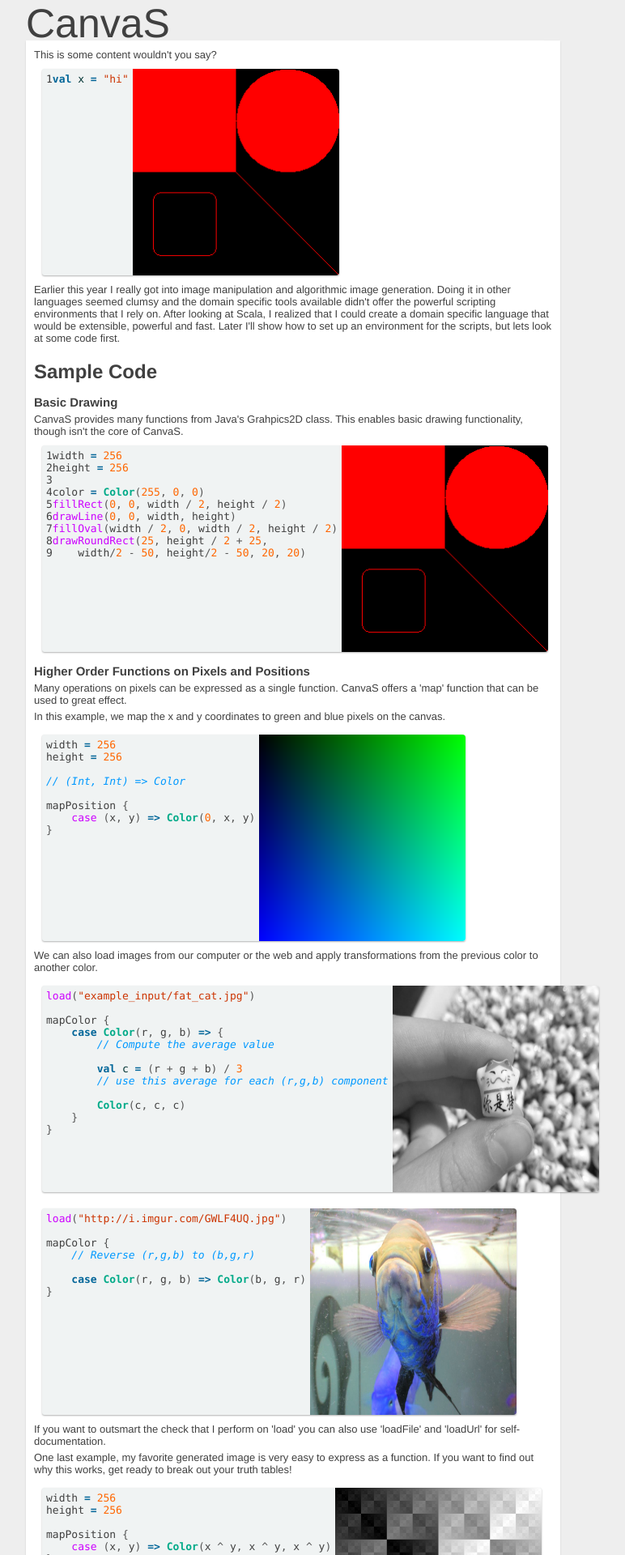
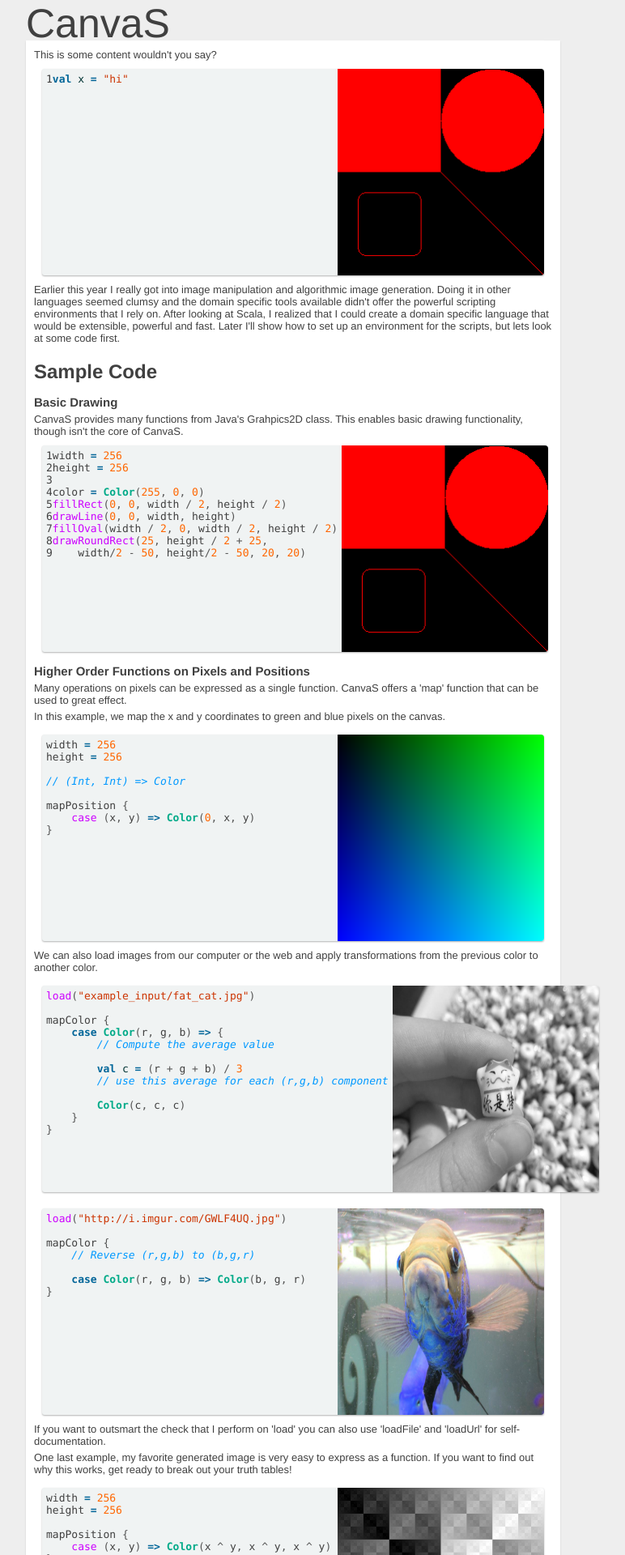
Before and after one commit to TyOverby/CanvaS, a Jekyll site: the page built from index.html, in a window 1280 px wide. Shown: the top 1920 px of the page at 81% size, without its empty margins (288-1060 px from the left). Built offline with Jekyll 4.4.1, drawn with Linux system fonts in a browser that asks for light colours.

Commit message:
automated push

```diff
--- a/stylesheets/stylesheet.css
+++ b/stylesheets/stylesheet.css
@@ -74,7 +74,7 @@ body {
 
     margin: 10px;
     padding: 0px;
-    width: 50%;
+    //width: 50%;
     -webkit-box-shadow: rgba(0, 0, 0, 0.3) 0px 1px 2px 0px;
     background: #f0f3f3;
     border-radius: 3px;
```
